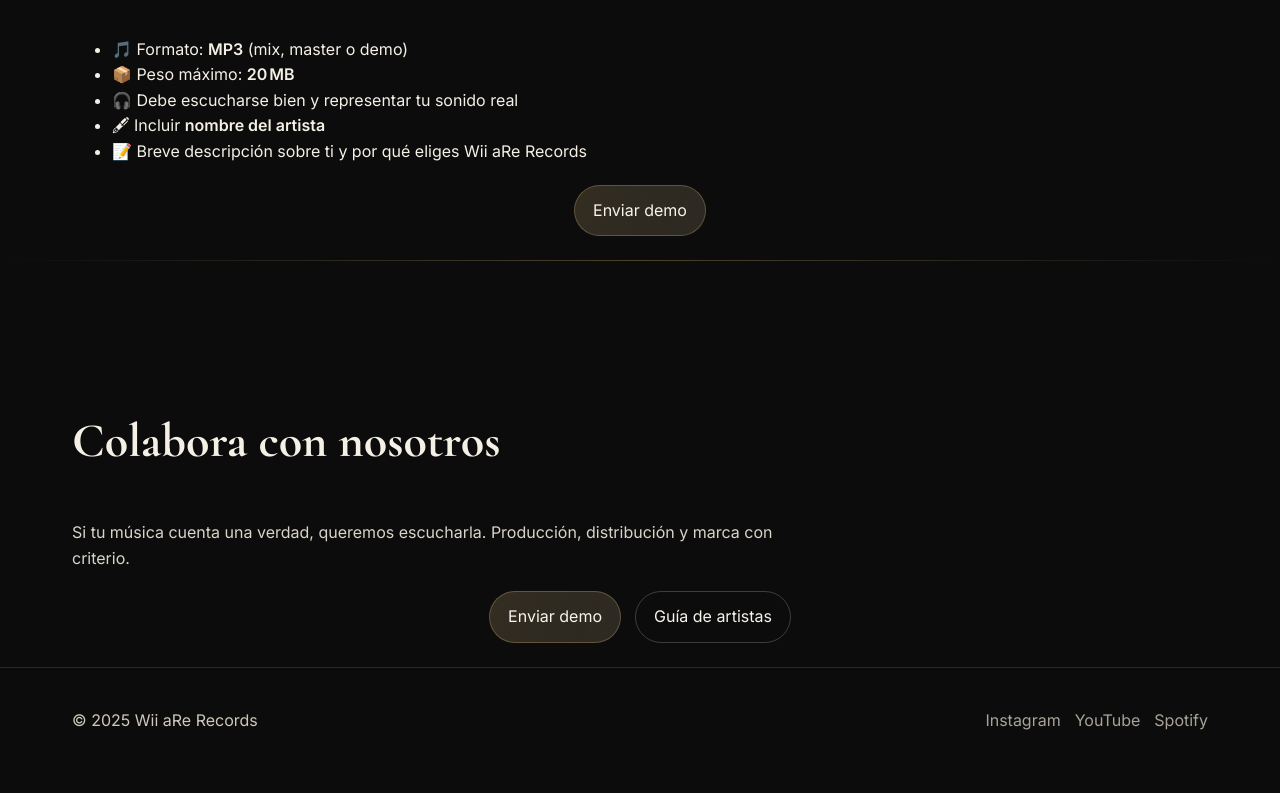
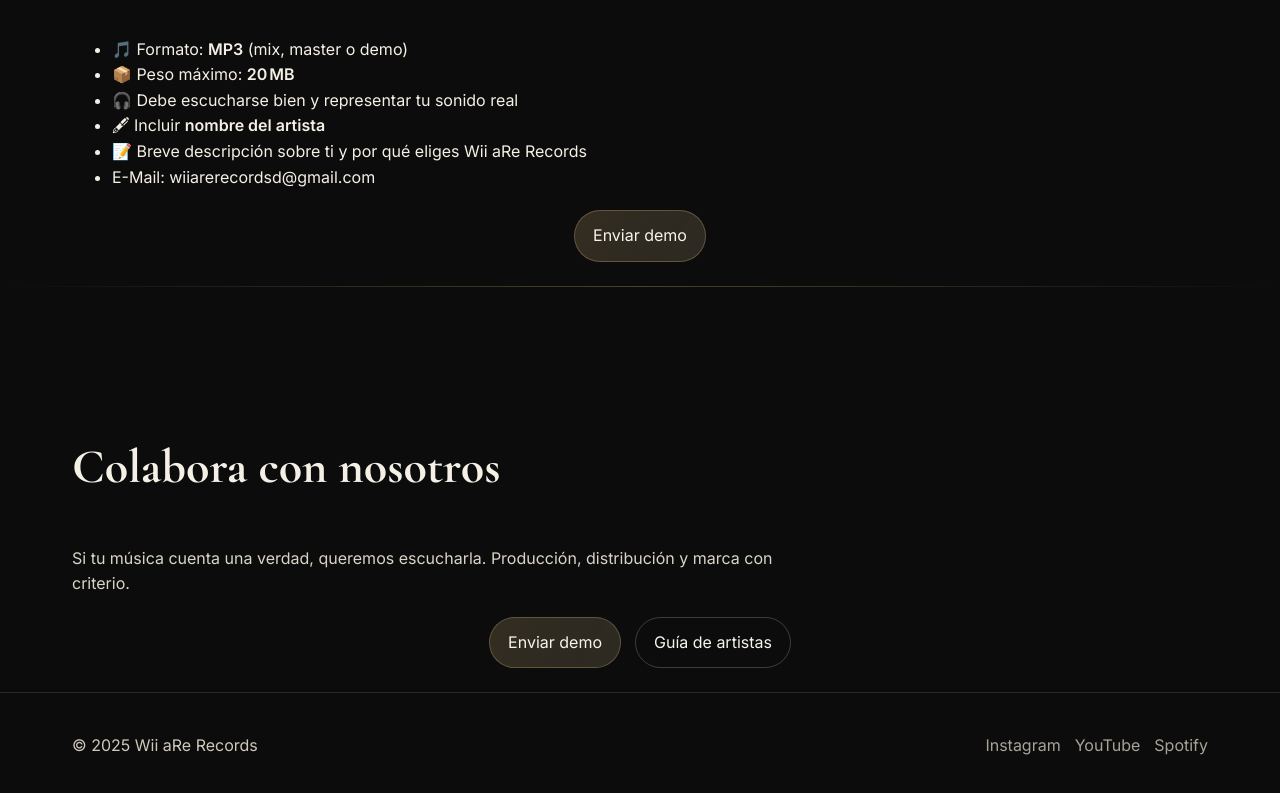
Before and after one commit to WilhemReyes/WiiAre, a plain HTML site: page index.html in a window 1280 px wide. Shown: the part 2459-3252 px from the top of the page. Drawn offline with nearby package versions, Linux system fonts and the light colour scheme; a web font is replaced by a local one.

Commit message:
Add files via upload

```diff
--- a/index.html
+++ b/index.html
@@ -113,6 +113,7 @@
       <li>🎧 Debe escucharse bien y representar tu sonido real</li>
       <li>🖋 Incluir <strong>nombre del artista</strong></li>
       <li>📝 Breve descripción sobre ti y por qué eliges Wii aRe Records</li>
+      <li>E-Mail: wiiarerecordsd@gmail.com</li>
     </ul>
   </div>
   <div class="cta-row reveal delay-12">
```
